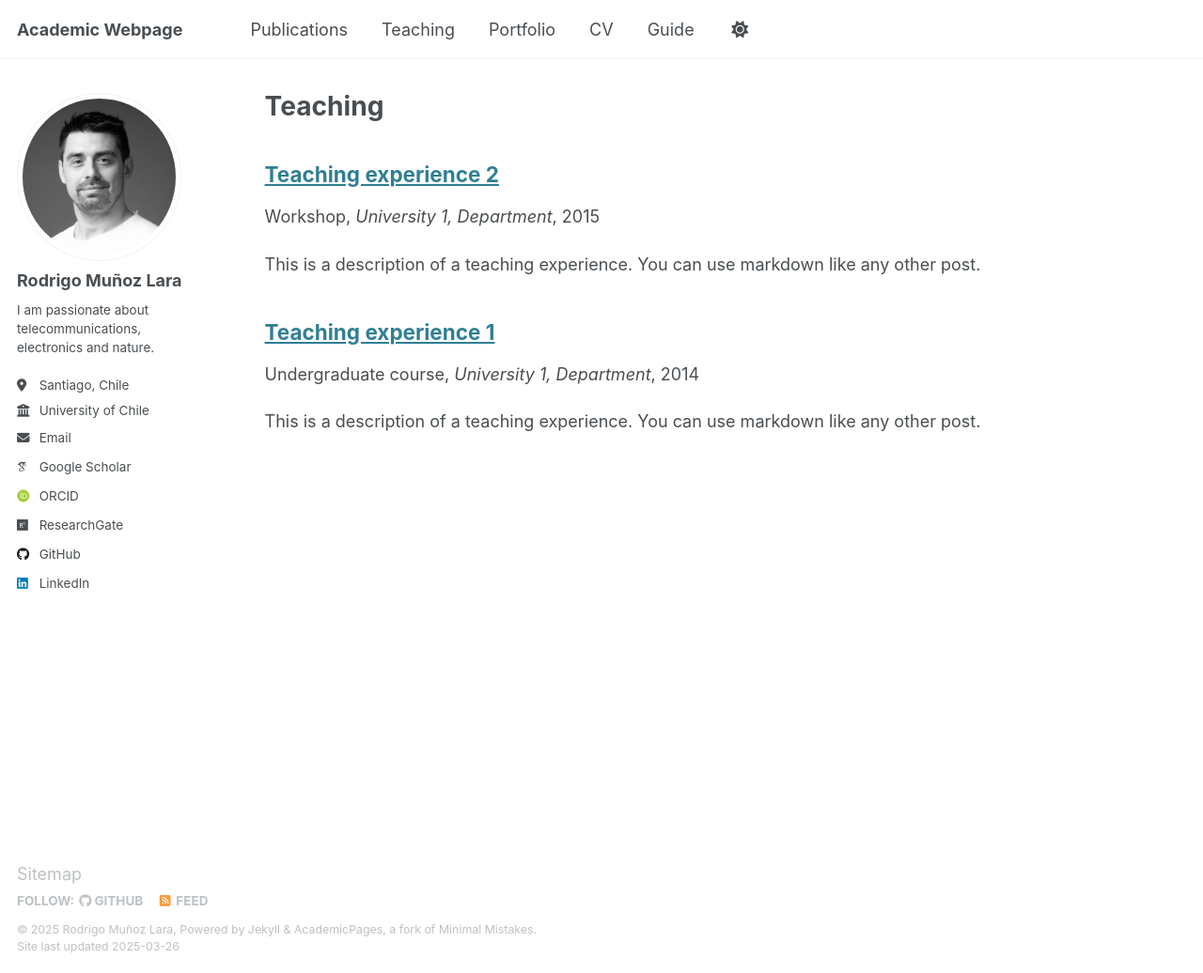
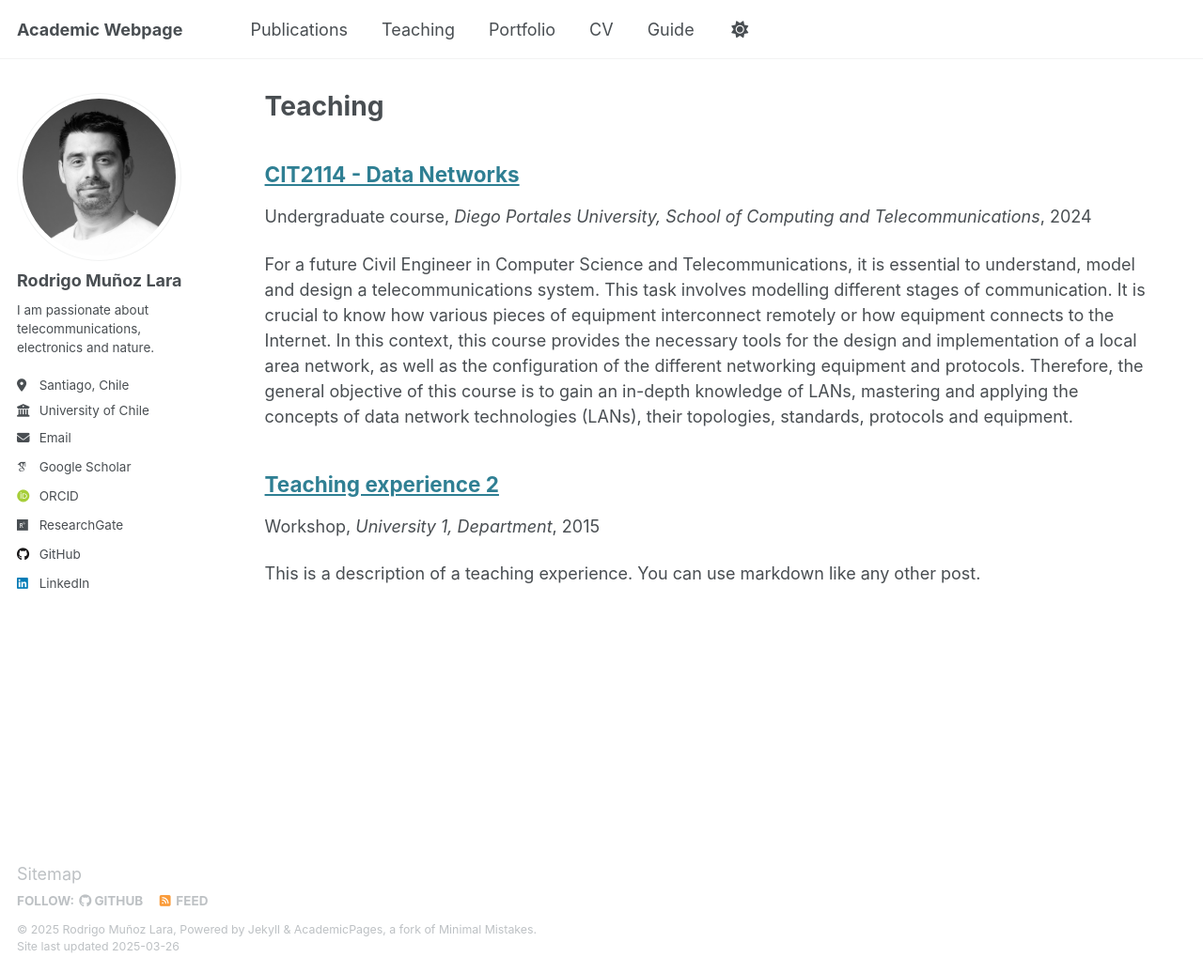
Before and after one commit to RodrigoMunozLara/rodrigomunozlara.github.io, a Jekyll site: the page built from _pages/teaching.html, in a window 1280 px wide and 1036 px high. Shown: the whole window at 94% size. Built offline with Jekyll 4.4.1, drawn with Linux system fonts in a browser that asks for light colours; some web fonts are replaced.

Commit message:
Adding courses

```diff
--- a/_teaching/2014-spring-teaching-1.md
+++ /dev/null
@@ -1,20 +0,0 @@
----
-title: "Teaching experience 1"
-collection: teaching
-type: "Undergraduate course"
-permalink: /teaching/2014-spring-teaching-1
-venue: "University 1, Department"
-date: 2014-01-01
-location: "City, Country"
----
-
-This is a description of a teaching experience. You can use markdown like any other post.
-
-Heading 1
-======
-
-Heading 2
-======
-
-Heading 3
-======
--- /dev/null
+++ b/_teaching/CIT2114_Data Networks.md
@@ -0,0 +1,19 @@
+---
+title: "CIT2114 - Data Networks"
+collection: teaching
+type: "Undergraduate course"
+permalink: /teaching/CIT2114_Data Networks
+venue: "Diego Portales University, School of Computing and Telecommunications"
+date: 2024-03-01
+location: "Santiago, Chile"
+---
+
+For a future Civil Engineer in Computer Science and Telecommunications, it is essential to understand, model and design a telecommunications system. This task involves modelling different stages of communication. It is crucial to know how various pieces of equipment interconnect remotely or how equipment connects to the Internet. In this context, this course provides the necessary tools for the design and implementation of a local area network, as well as the configuration of the different networking equipment and protocols. Therefore, the general objective of this course is to gain an in-depth knowledge of LANs, mastering and applying the concepts of data network technologies (LANs), their topologies, standards, protocols and equipment.
+
+Course Teaching Semesters
+======
+
+ * 1st sem. 2024
+ * 2nd sem. 2023
+ * 1st sem. 2023
+ * 2nd sem. 2022
```
Also changed, not shown: _publications/conference_1.md (+1 -1 lines), _publications/conference_2.md (+5 -2 lines).
